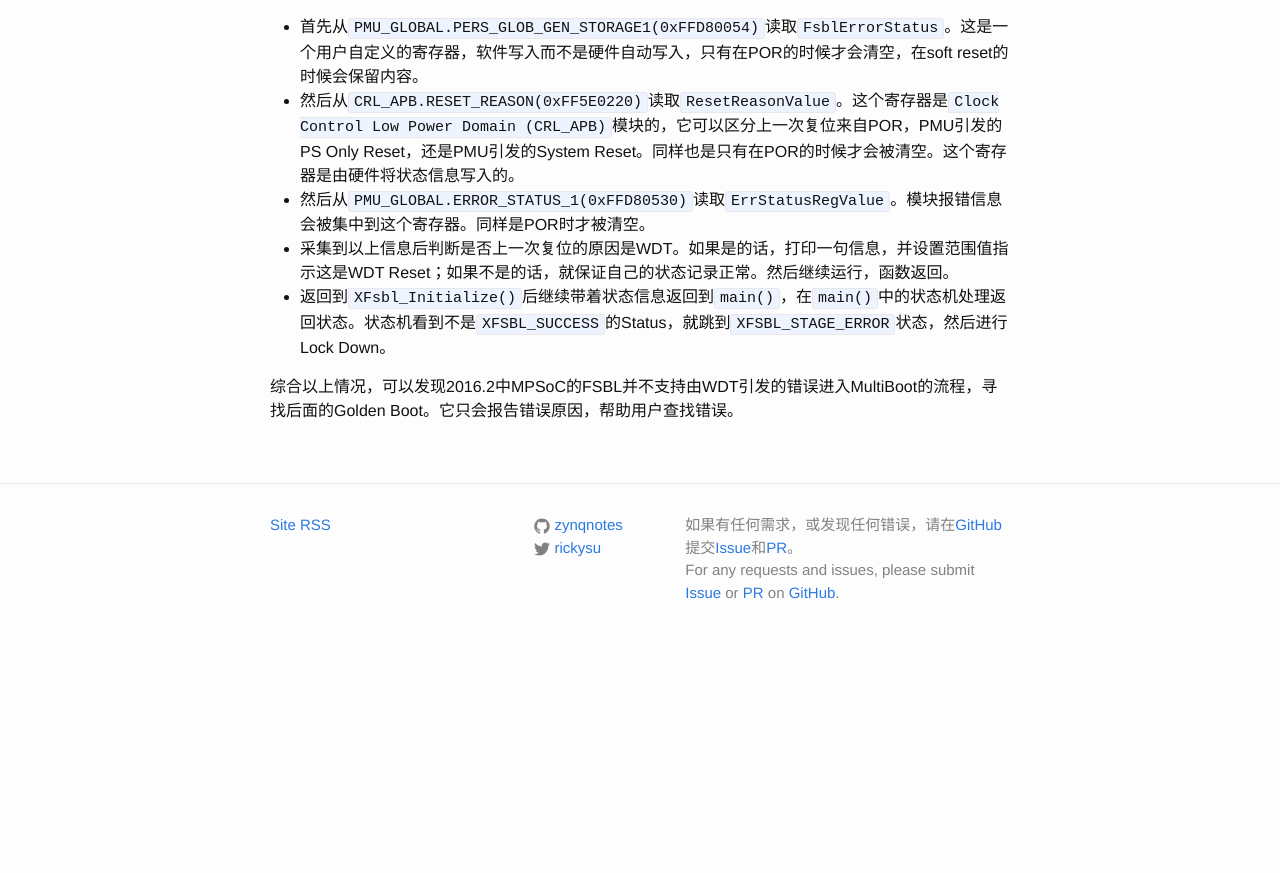
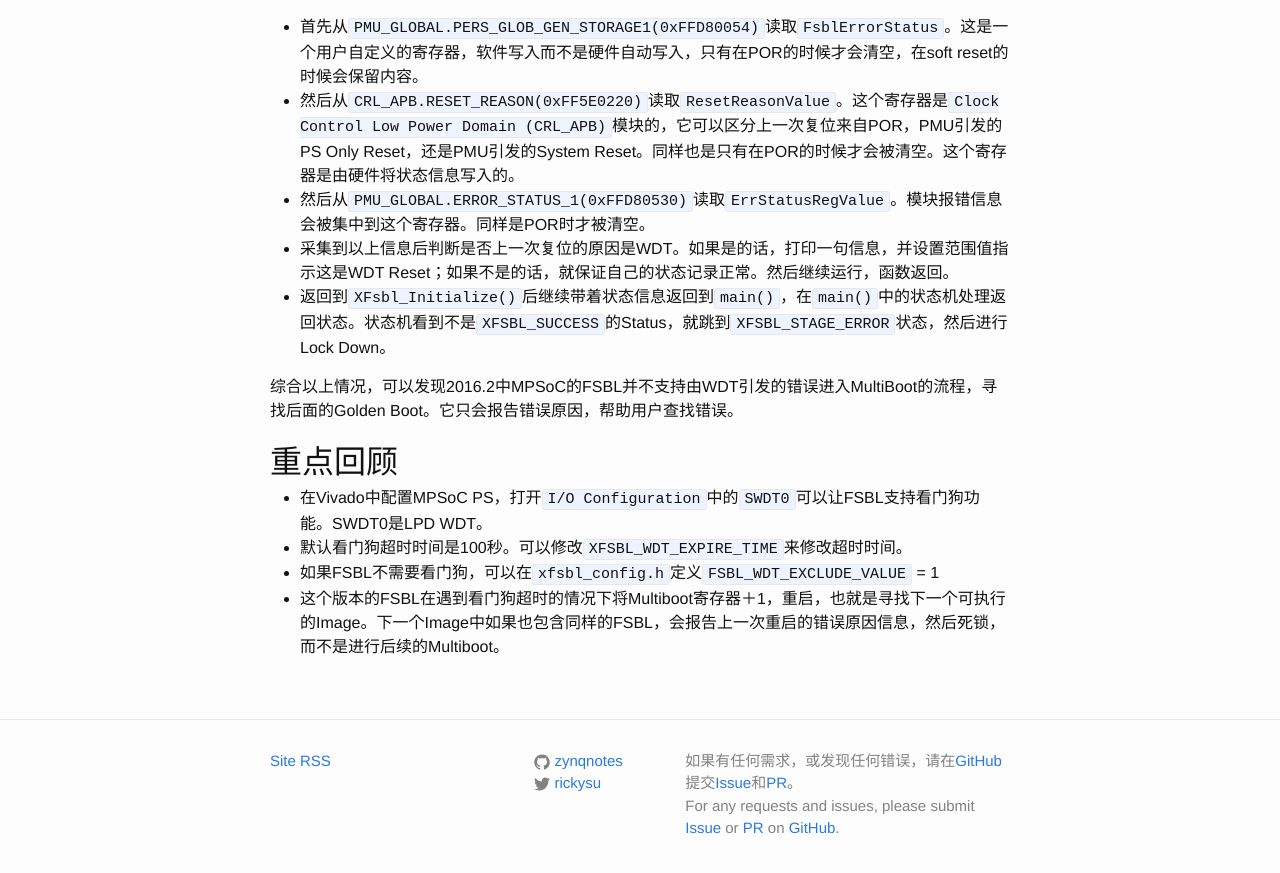
Before and after one commit to zynqnotes/zynqnotes.github.io, a Jekyll site: the page built from _posts/2016-09-24-mpsoc-fsbl-watchdog-2016-2.md, in a window 1280 px wide and 900 px high, scrolled down 2786 px. Shown: the top 873 px of the window. Built offline with Jekyll 4.4.1, drawn with Linux system fonts in a browser that asks for light colours; before the commit the page ends 3450 px from its top, so only the background shows below that.

Commit message:
add summary

```diff
--- a/_posts/2016-09-24-mpsoc-fsbl-watchdog-2016-2.md
+++ b/_posts/2016-09-24-mpsoc-fsbl-watchdog-2016-2.md
@@ -124,3 +124,11 @@ tags:
 - 返回到`XFsbl_Initialize()`后继续带着状态信息返回到`main()`，在`main()`中的状态机处理返回状态。状态机看到不是`XFSBL_SUCCESS`的Status，就跳到`XFSBL_STAGE_ERROR`状态，然后进行Lock Down。
 
 综合以上情况，可以发现2016.2中MPSoC的FSBL并不支持由WDT引发的错误进入MultiBoot的流程，寻找后面的Golden Boot。它只会报告错误原因，帮助用户查找错误。
+
+
+## 重点回顾 ##
+
+- 在Vivado中配置MPSoC PS，打开`I/O Configuration`中的`SWDT0`可以让FSBL支持看门狗功能。SWDT0是LPD WDT。
+- 默认看门狗超时时间是100秒。可以修改`XFSBL_WDT_EXPIRE_TIME`来修改超时时间。
+- 如果FSBL不需要看门狗，可以在`xfsbl_config.h`定义`FSBL_WDT_EXCLUDE_VALUE` = 1
+- 这个版本的FSBL在遇到看门狗超时的情况下将Multiboot寄存器＋1，重启，也就是寻找下一个可执行的Image。下一个Image中如果也包含同样的FSBL，会报告上一次重启的错误原因信息，然后死锁，而不是进行后续的Multiboot。
```
